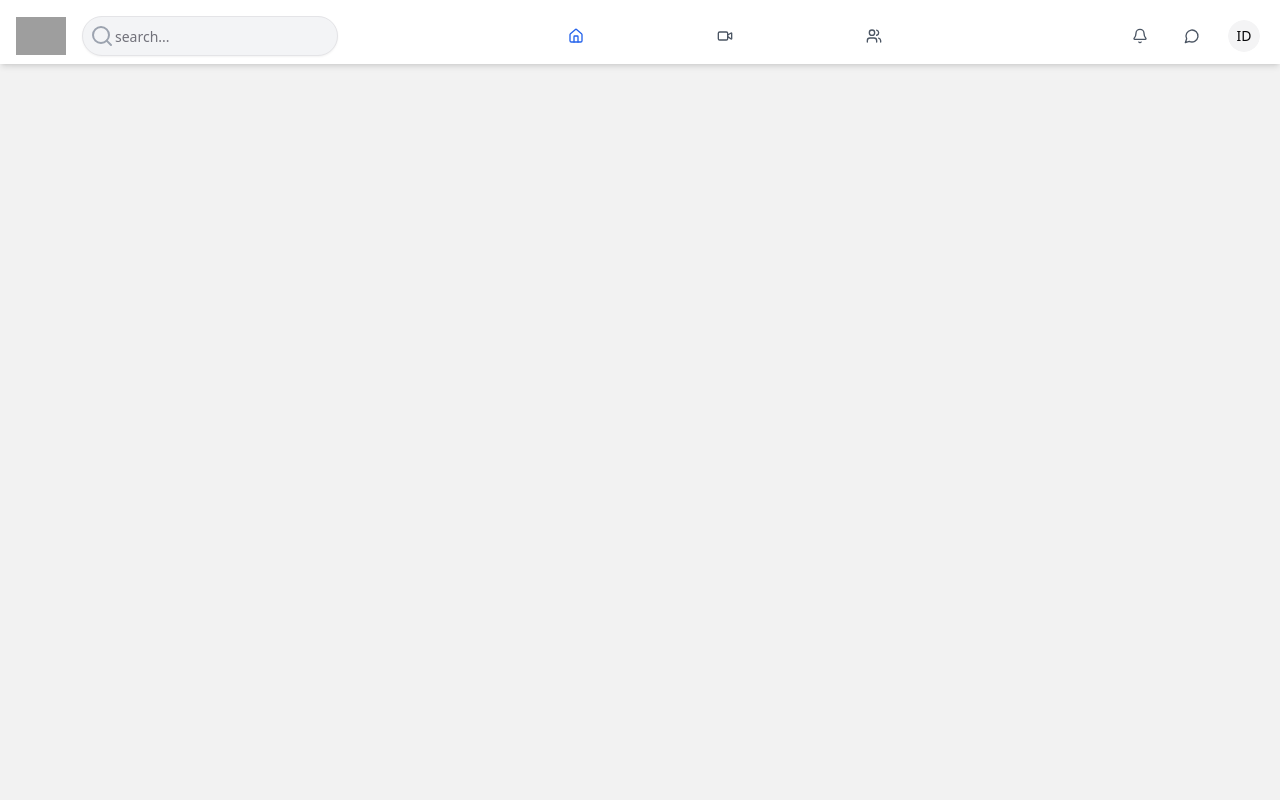
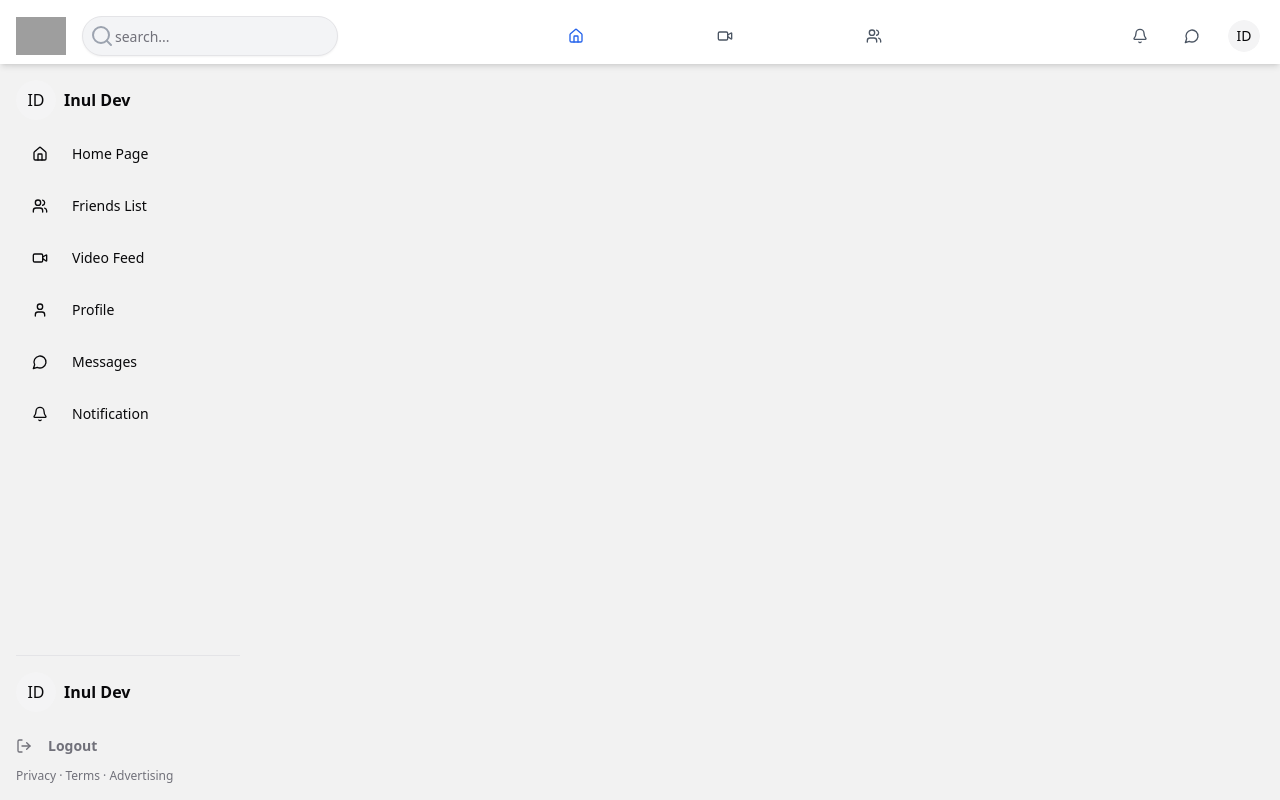
Before and after one commit to inuldev/inul-webook, a Next.js app in the folder frontend/: page /Homepage in a window 1280 px wide. Built offline with nearby package versions, Linux system fonts and the light colour scheme; grey boxes are pictures that could not be loaded.

Commit message:
left sidebar

```diff
--- a/frontend/src/app/Homepage/page.js
+++ b/frontend/src/app/Homepage/page.js
@@ -1,13 +1,13 @@
-"use client";
+import React from "react";
 
-import React from "react";
-import Header from "../components/Header";
+import LeftSideBar from "../components/LeftSideBar";
 
 const HomePage = () => {
   return (
     <div className="flex flex-col min-h-screen bg-background text-foreground">
-      <Header />
-      <main className="flex flex-1 pt-16"></main>
+      <main className="flex flex-1 pt-16">
+        <LeftSideBar />
+      </main>
     </div>
   );
 };
--- /dev/null
+++ b/frontend/src/app/components/LeftSideBar.jsx
@@ -0,0 +1,81 @@
+"use client";
+
+import React from "react";
+import {
+  Home,
+  Users,
+  Video,
+  User,
+  MessageCircle,
+  Bell,
+  LogOut,
+} from "lucide-react";
+
+import { Button } from "@/components/ui/button";
+import { Separator } from "@/components/ui/separator";
+import { Avatar, AvatarFallback, AvatarImage } from "@/components/ui/avatar";
+
+const LeftSideBar = () => {
+  return (
+    <aside
+      className={`fixed top-16 left-0 h-full w-64 p-4 transform transition-transform duration-200 ease-in-out md:translate-x-0 flex flex-col z-50 md:z-0`}
+    >
+      <div className="flex flex-col h-full overflow-y-auto">
+        <nav className="space-y-4 flex-grow">
+          <div className="flex items-center space-x-2 cursor-pointer">
+            <Avatar className="h-10 w-10">
+              <AvatarImage />
+              <AvatarFallback className="dark:bg-gray-400">ID</AvatarFallback>
+            </Avatar>
+            <span className="font-semibold">Inul Dev</span>
+          </div>
+          <Button variant="ghost" className="full justify-start">
+            <Home className="mr-4" />
+            Home Page
+          </Button>
+          <Button variant="ghost" className="full justify-start">
+            <Users className="mr-4" />
+            Friends List
+          </Button>
+          <Button variant="ghost" className="full justify-start">
+            <Video className="mr-4" />
+            Video Feed
+          </Button>
+          <Button variant="ghost" className="full justify-start">
+            <User className="mr-4" />
+            Profile
+          </Button>
+          <Button variant="ghost" className="full justify-start">
+            <MessageCircle className="mr-4" />
+            Messages
+          </Button>
+          <Button variant="ghost" className="full justify-start">
+            <Bell className="mr-4" />
+            Notification
+          </Button>
+        </nav>
+
+        {/* footer section */}
+        <div className="mb-16">
+          <Separator className="my-4" />
+          <div className="flex items-center space-x-2 mb-4 cursor-pointer">
+            <Avatar className="h-10 w-10">
+              <AvatarImage />
+              <AvatarFallback className="dark:bg-gray-400">ID</AvatarFallback>
+            </Avatar>
+            <span className="font-semibold">Inul Dev</span>
+          </div>
+          <div className="text-xs text-muted-foreground space-y-1">
+            <Button variant="ghost" className="cursor-pointer -ml-4">
+              <LogOut />
+              <span className="ml-2 font-bold text-md">Logout</span>
+            </Button>
+            <p>Privacy · Terms · Advertising</p>
+          </div>
+        </div>
+      </div>
+    </aside>
+  );
+};
+
+export default LeftSideBar;
--- a/frontend/src/app/layout.js
+++ b/frontend/src/app/layout.js
@@ -1,7 +1,9 @@
 import { ThemeProvider } from "next-themes";
 
 import localFont from "next/font/local";
+
 import "./globals.css";
+import Header from "./components/Header";
 
 const geistSans = localFont({
   src: "./fonts/GeistVF.woff",
@@ -25,7 +27,10 @@ export default function RootLayout({ children }) {
       <body
         className={`${geistSans.variable} ${geistMono.variable} antialiased`}
       >
-        <ThemeProvider attribute="class">{children}</ThemeProvider>
+        <ThemeProvider attribute="class">
+          <Header />
+          {children}
+        </ThemeProvider>
       </body>
     </html>
   );
```
